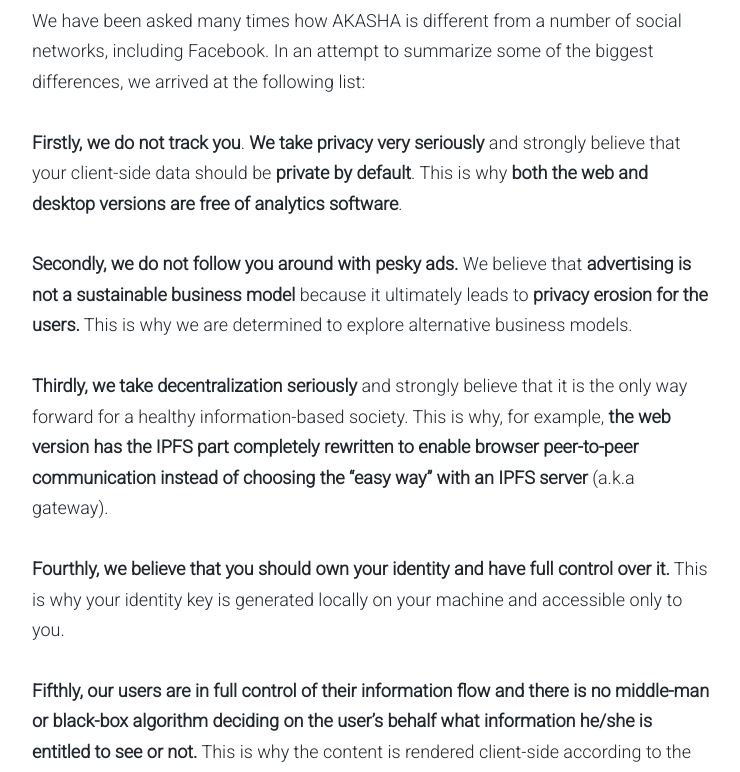
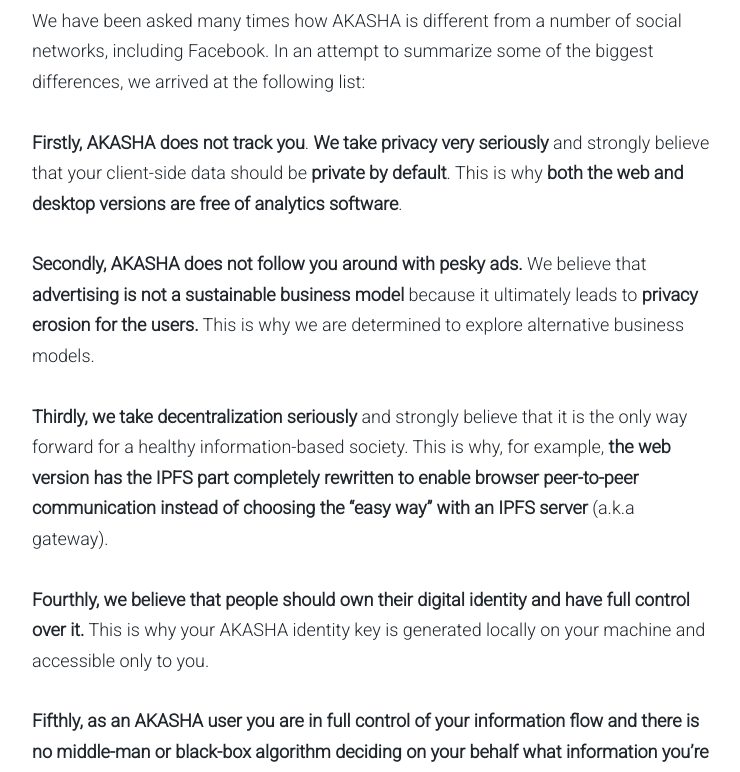
Before and after one commit to AKASHAorg/blog.akasha.world, a Jekyll site: the page built from _posts/2018-04-10-akasha-web-mend-the-gap.md, in a window 1280 px wide and 900 px high, scrolled down 3684 px, cut to the strip 128-900 px from the top of the window. Shown: the whole strip, without its empty margins (268-1008 px from the left). Built offline with Jekyll 4.4.1, drawn with Linux system fonts in a browser that asks for light colours; comment, search, counter and statistics services are not loaded; some of the changed text lies outside the part shown.

Commit message:
Update 2018-04-10-akasha-web-mend-the-gap.md

```diff
--- a/_posts/2018-04-10-akasha-web-mend-the-gap.md
+++ b/_posts/2018-04-10-akasha-web-mend-the-gap.md
@@ -52,15 +52,15 @@ The dawn of a new information age is within reach.
 
 We have been asked many times how AKASHA is different from a number of social networks, including Facebook. In an attempt to summarize some of the biggest differences, we arrived at the following list:
 
-**Firstly, we do not track you**. **We take privacy very seriously** and strongly believe that your client-side data should be **private by default**. This is why **both the web and desktop versions are  free of analytics software**.
+**Firstly, AKASHA does not track you**. **We take privacy very seriously** and strongly believe that your client-side data should be **private by default**. This is why **both the web and desktop versions are free of analytics software**.
 
-**Secondly, we do not follow you around with pesky ads.** We believe that **advertising is not a sustainable business model** because it ultimately leads to **privacy erosion for the users.** This is why we are determined to explore alternative business models.
+**Secondly, AKASHA does not follow you around with pesky ads.** We believe that **advertising is not a sustainable business model** because it ultimately leads to **privacy erosion for the users.** This is why we are determined to explore alternative business models.
 
 **Thirdly, we take decentralization seriously** and strongly believe that it is the only way forward for a healthy information-based society. This is why, for example, **the web version has the IPFS part completely rewritten to enable browser peer-to-peer communication instead of choosing the “easy way” with an IPFS server** (a.k.a gateway).
 
-**Fourthly, we believe that you should own your identity and have full control over it.** This is why your identity key is generated locally on your machine and accessible only to you.
+**Fourthly, we believe that people should own their digital identity and have full control over it.** This is why your AKASHA identity key is generated locally on your machine and accessible only to you.
 
-**Fifthly, our users are in full control of their information flow and there is no middle-man or black-box algorithm deciding on the user’s behalf what information he/she is entitled to see or not.** This is why the content is rendered client-side according to the user’s preferences.
+**Fifthly, as an AKASHA user you are in full control of your information flow and there is no middle-man or black-box algorithm deciding on your behalf what information you're entitled to see or not.** This is why the content is rendered client-side according to the user’s preferences.
 
 **Sixthly, this is not about competing with the “big guys” or building “the next Facebook”. This is about creating a new channel of expression so the people can keep the “big guys” in check.** In a similar vein, we fully acknowledge that there is a long way to go until we can compete heads on with giants like Facebook, but AKASHA can still be **a valuable alternative** in the meantime - especially in times like these when **the problem is Facebook itself**.
 
```
